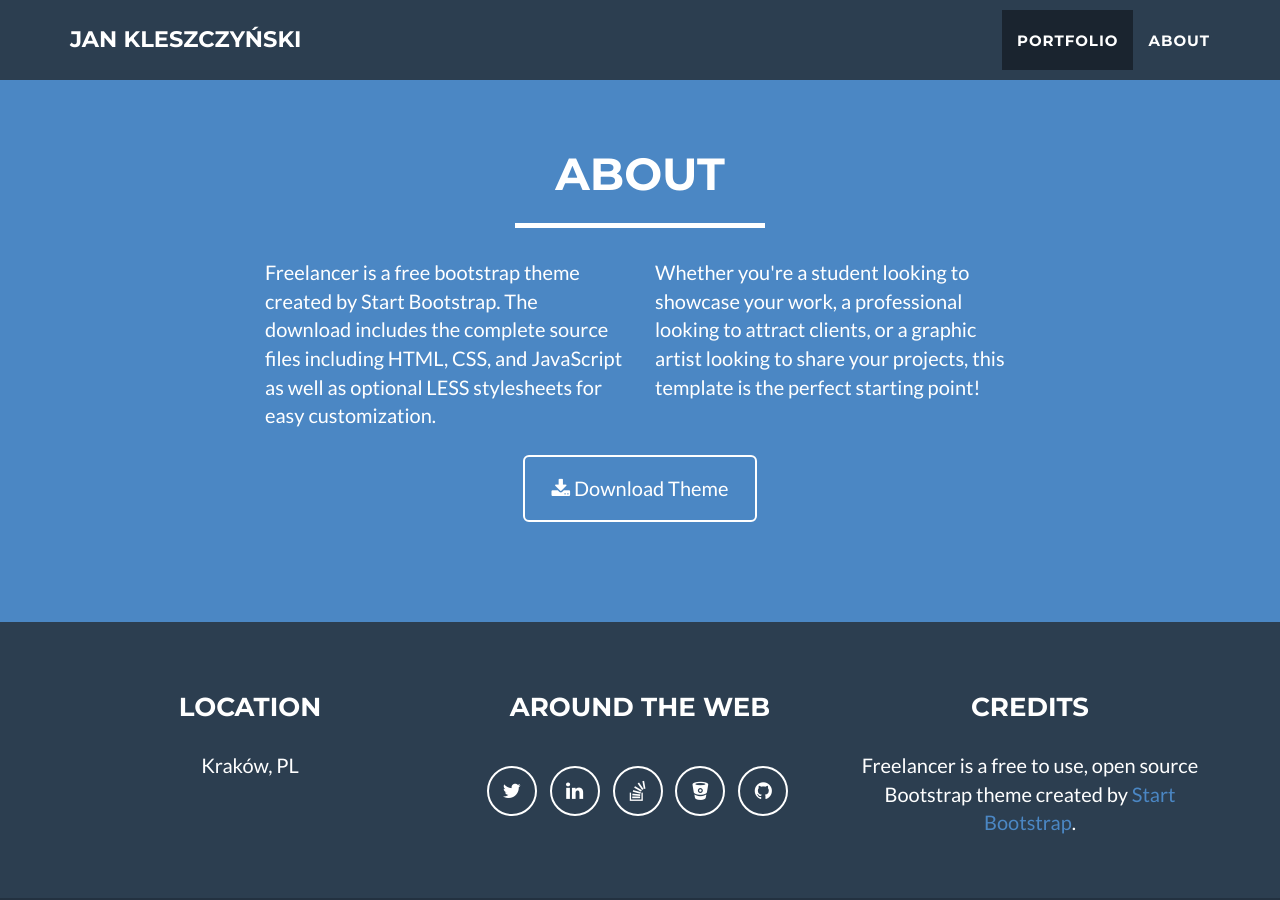
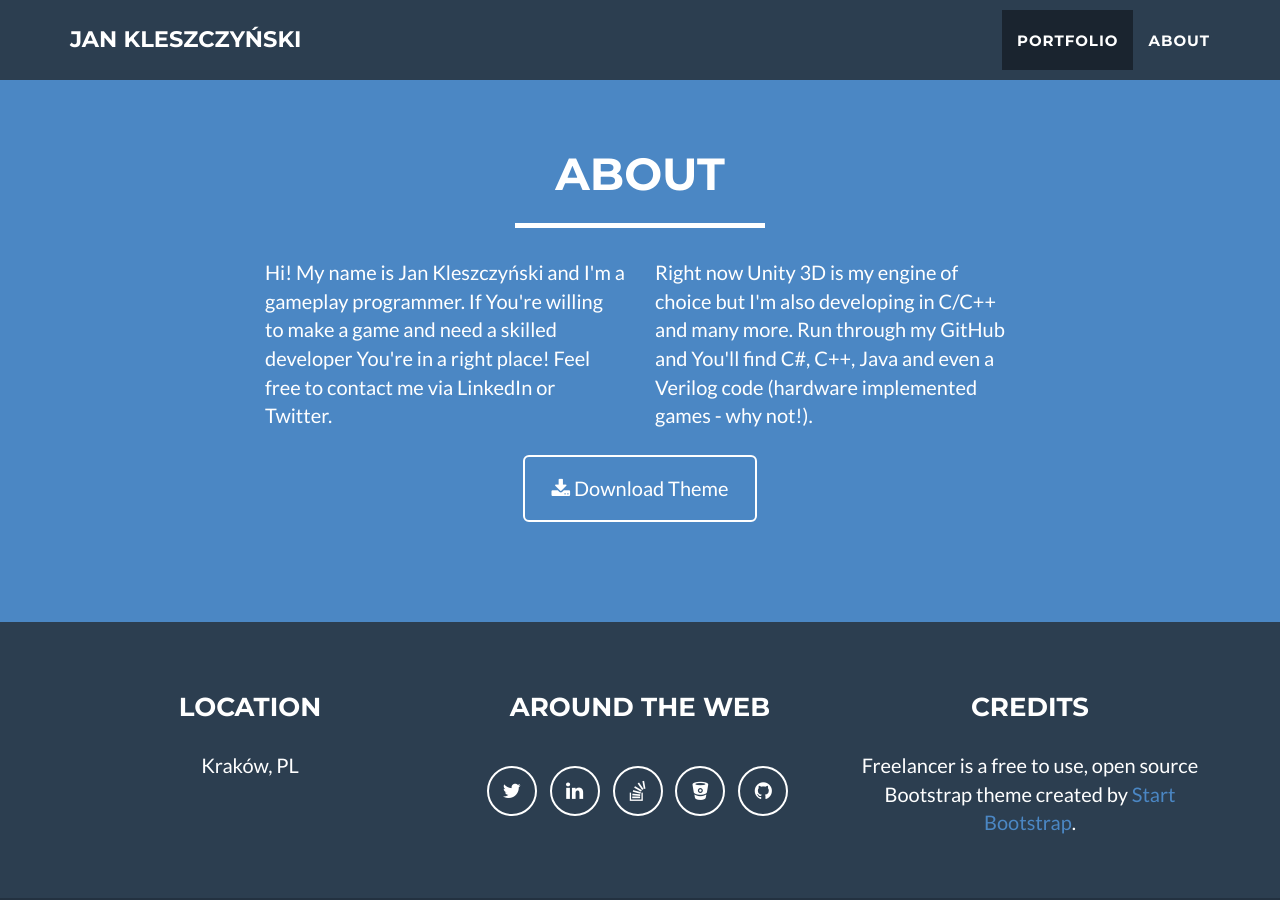
Before and after one commit to kleszcz/kleszcz.github.io, a Jekyll site: the page built from index.html, in a window 1280 px wide and 900 px high, scrolled down 1616 px. Built offline with Jekyll 4.4.1, drawn with Linux system fonts in a browser that asks for light colours.

Commit message:
Update about.html

```diff
--- a/_includes/about.html
+++ b/_includes/about.html
@@ -9,10 +9,10 @@
             </div>
             <div class="row">
                 <div class="col-lg-4 col-lg-offset-2">
-                    <p>Freelancer is a free bootstrap theme created by Start Bootstrap. The download includes the complete source files including HTML, CSS, and JavaScript as well as optional LESS stylesheets for easy customization.</p>
+                    <p>Hi! My name is Jan Kleszczyński and I'm a gameplay programmer. If You're willing to make a game and need a skilled developer You're in a right place! Feel free to contact me via LinkedIn or Twitter. </p>
                 </div>
                 <div class="col-lg-4">
-                    <p>Whether you're a student looking to showcase your work, a professional looking to attract clients, or a graphic artist looking to share your projects, this template is the perfect starting point! </p>
+                    <p>Right now Unity 3D is my engine of choice but I'm also developing in C/C++ and many more. Run through my GitHub and You'll find C#, C++, Java and even a Verilog code (hardware implemented games - why not!).</p>
                 </div>
                 <div class="col-lg-8 col-lg-offset-2 text-center">
                     <a href="#" class="btn btn-lg btn-outline">
```
